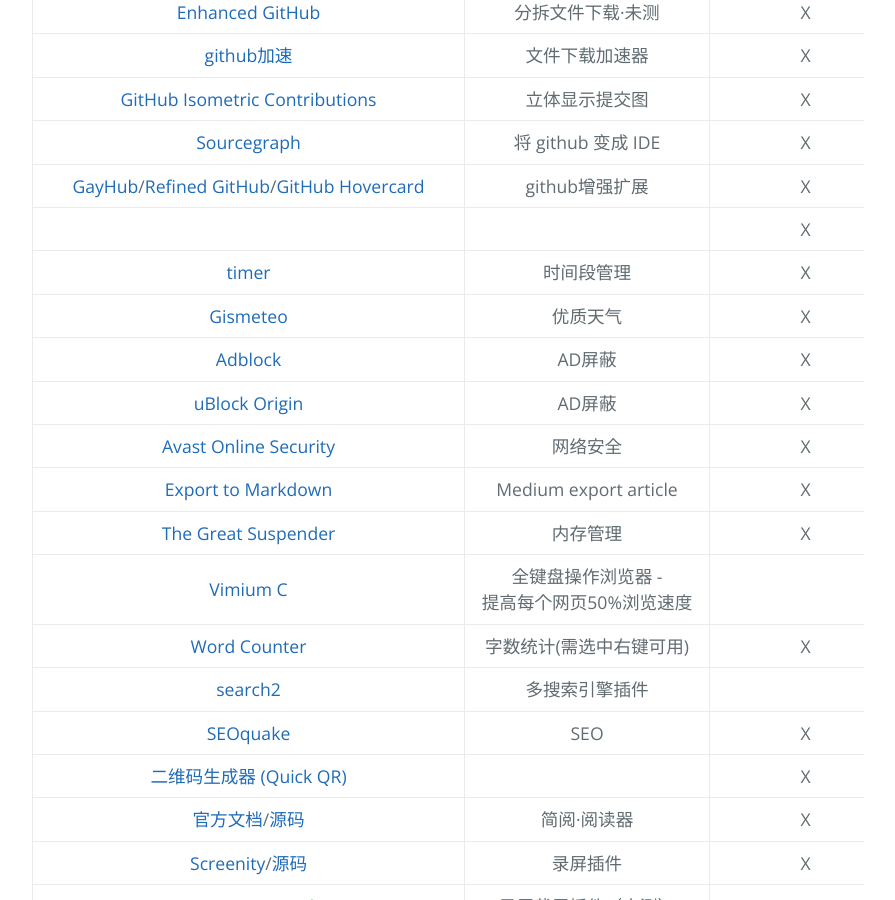
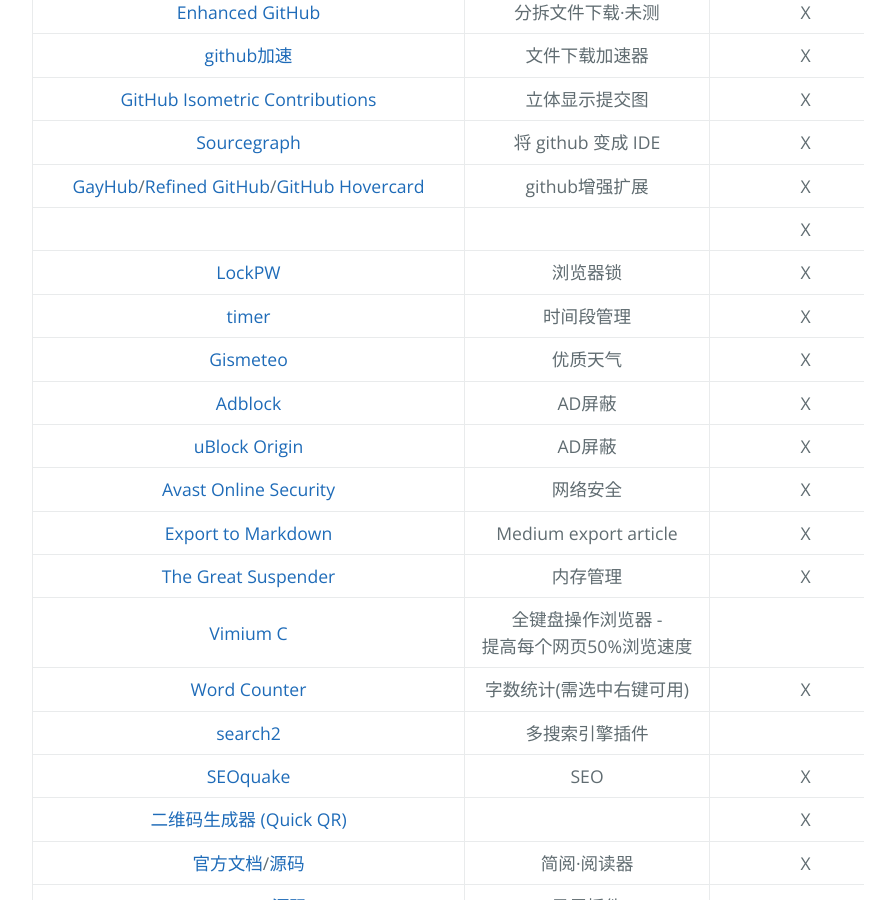
Before and after one commit to AmbroseRen/test, a Jekyll site: the page built from Doc/Tools/Chrome.md, in a window 1280 px wide and 900 px high, scrolled down 1989 px. Shown: the whole window, without its empty margins (192-1087 px from the left). Built offline with Jekyll 4.4.1, drawn with Linux system fonts in a browser that asks for light colours; our own code applies the rules of GitHub Pages for plain Markdown files; the repository's description, which GitHub fills in, is left out.

Commit message:
Update Chrome.md

```diff
--- a/Doc/Tools/Chrome.md
+++ b/Doc/Tools/Chrome.md
@@ -48,6 +48,7 @@
 | [Sourcegraph](https://chrome.google.com/webstore/detail/sourcegraph/dgjhfomjieaadpoljlnidmbgkdffpack) | 将 github 变成 IDE | X |
 | [GayHub](https://chrome.google.com/webstore/detail/gayhub/mdcffelghikdiafnfodjlgllenhlnejl)/[Refined GitHub](https://chrome.google.com/webstore/detail/refined-github/hlepfoohegkhhmjieoechaddaejaokhf)/[GitHub Hovercard](https://chrome.google.com/webstore/detail/github-hovercard/mmoahbbnojgkclgceahhakhnccimnplk) | github增强扩展 | X |
 | []() |  | X |
+| [LockPW](https://chrome.google.com/webstore/detail/lockpw/kjcloihghgncbdkaafgkckbokjnehfmo) | 浏览器锁 | X |
 | [timer](https://chrome.google.com/webstore/detail/timer/hepmlgghomccjinhcnkkikjpgkjibglj) | 时间段管理 | X |
 | [Gismeteo](https://chrome.google.com/webstore/detail/gismeteo/bfegaehidkkcfaikpaijcdahnpikhobf) | 优质天气 | X |
 | [Adblock](https://chrome.google.com/webstore/detail/adblock-plus-free-ad-bloc/cfhdojbkjhnklbpkdaibdccddilifddb) | AD屏蔽 | X |
```
